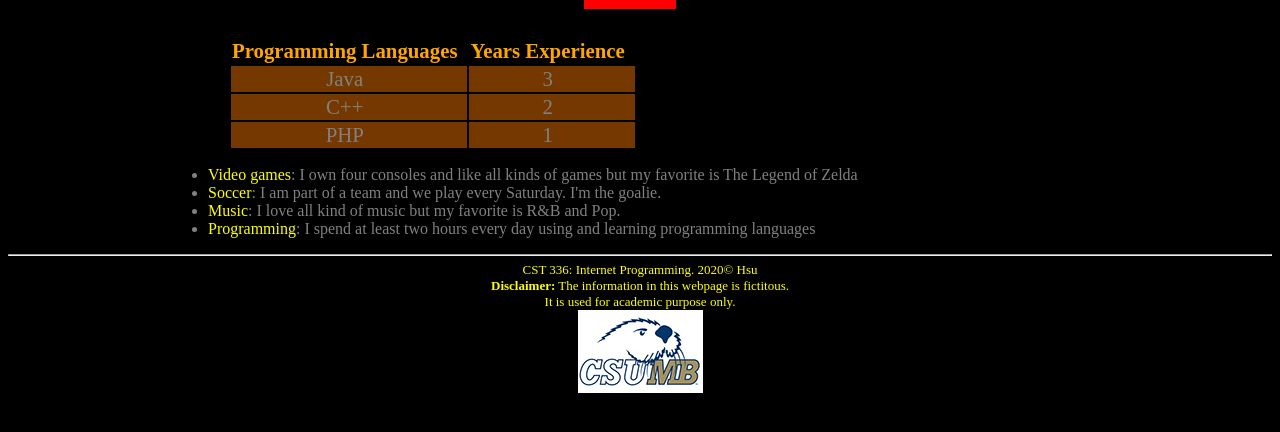
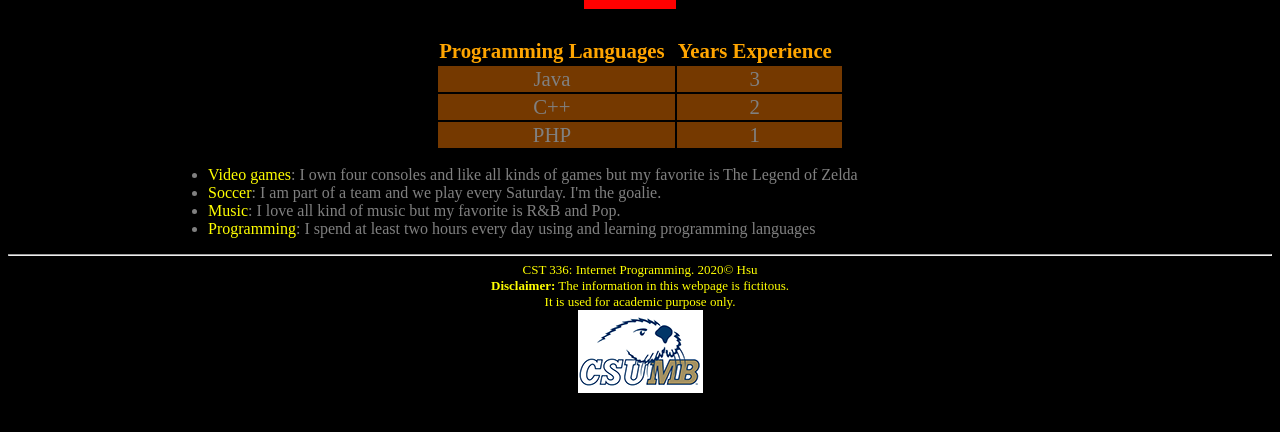
Before and after one commit to cathsu/cst336_spring2020, a PHP site: page /about.html in a window 1280 px wide. Shown: the part 206-638 px from the top of the page. Run offline with PHP 8.4, Linux system fonts and the light colour scheme.

Commit message:
Deleted unnecessary style element

```diff
--- a/public/lab1/css/styles.css
+++ b/public/lab1/css/styles.css
@@ -25,10 +25,6 @@ nav a:hover { /*psuedo class*/
     background-color: red;
     padding: 10px;
     padding-top: 5px;
-}
-
-figure, div {
-    float:left;
 }
 
 #me, #welcomeText {
```
